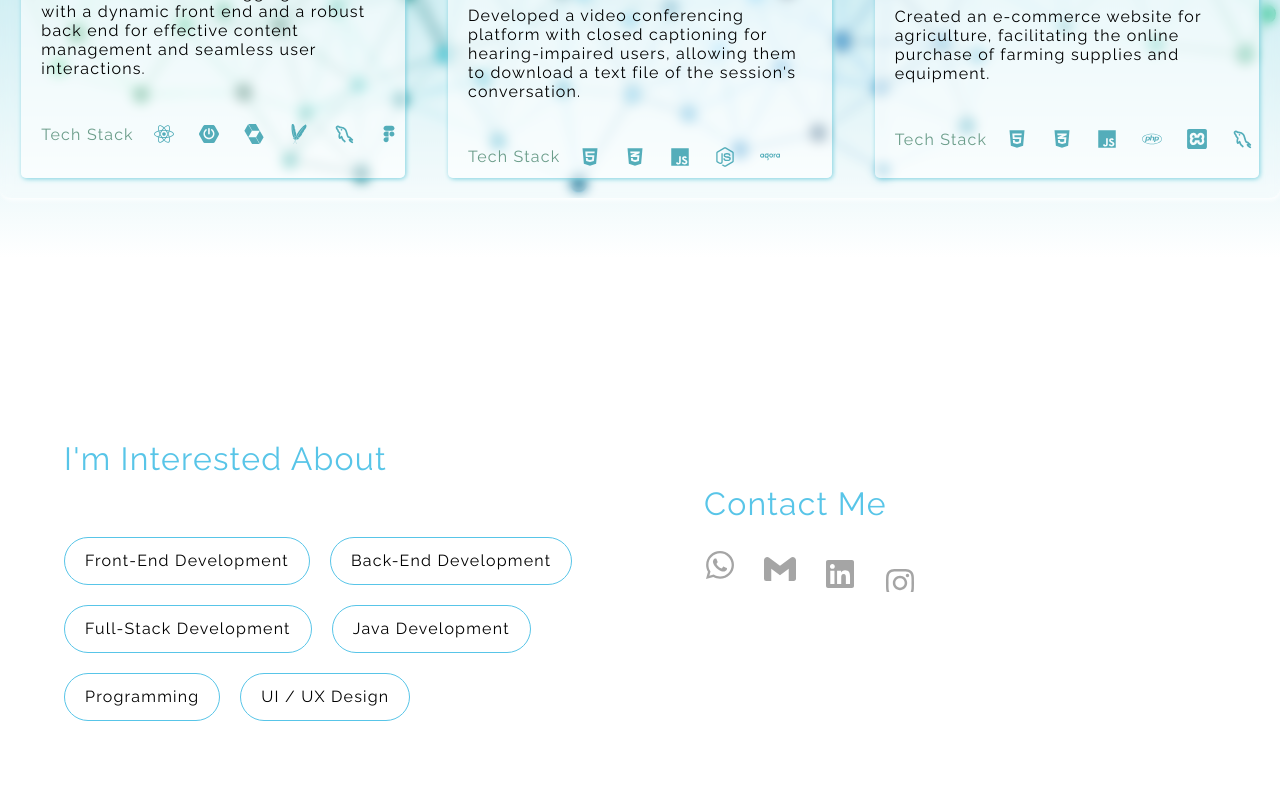
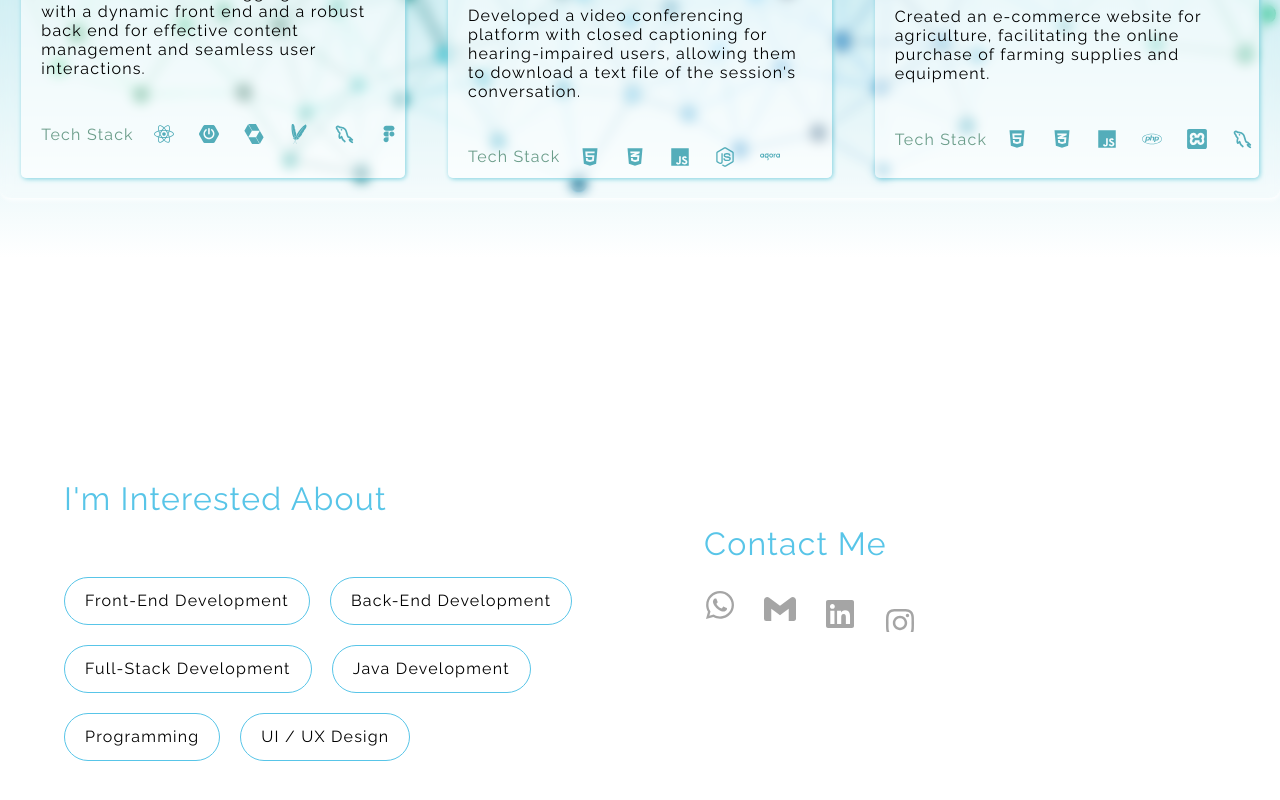
Before and after one commit to iampravinsubramaniyam/portfolio-react, a React (Create React App) app: page / in a window 1280 px wide. Shown: the part 2690-3490 px from the top of the page. Built offline with nearby package versions, Linux system fonts and the light colour scheme.

Commit message:
footer height changed

```diff
--- a/src/styles/footer.css
+++ b/src/styles/footer.css
@@ -1,12 +1,12 @@
 
 .footer{
     width: 100%;
-    min-height: 70vh;
+    min-height: 80vh;
     background-color: white;
     position: relative;
     display: grid;
     grid-template-columns: repeat(2,1fr);
-    margin-bottom: 5vh;
+    margin-bottom: 10vh;
 
     place-content: center;
 }
@@ -24,7 +24,6 @@
     width: 100%;
     padding: 20px 0px;
     flex-direction: column;
-
 }
 
 .domain-wraper{
```
